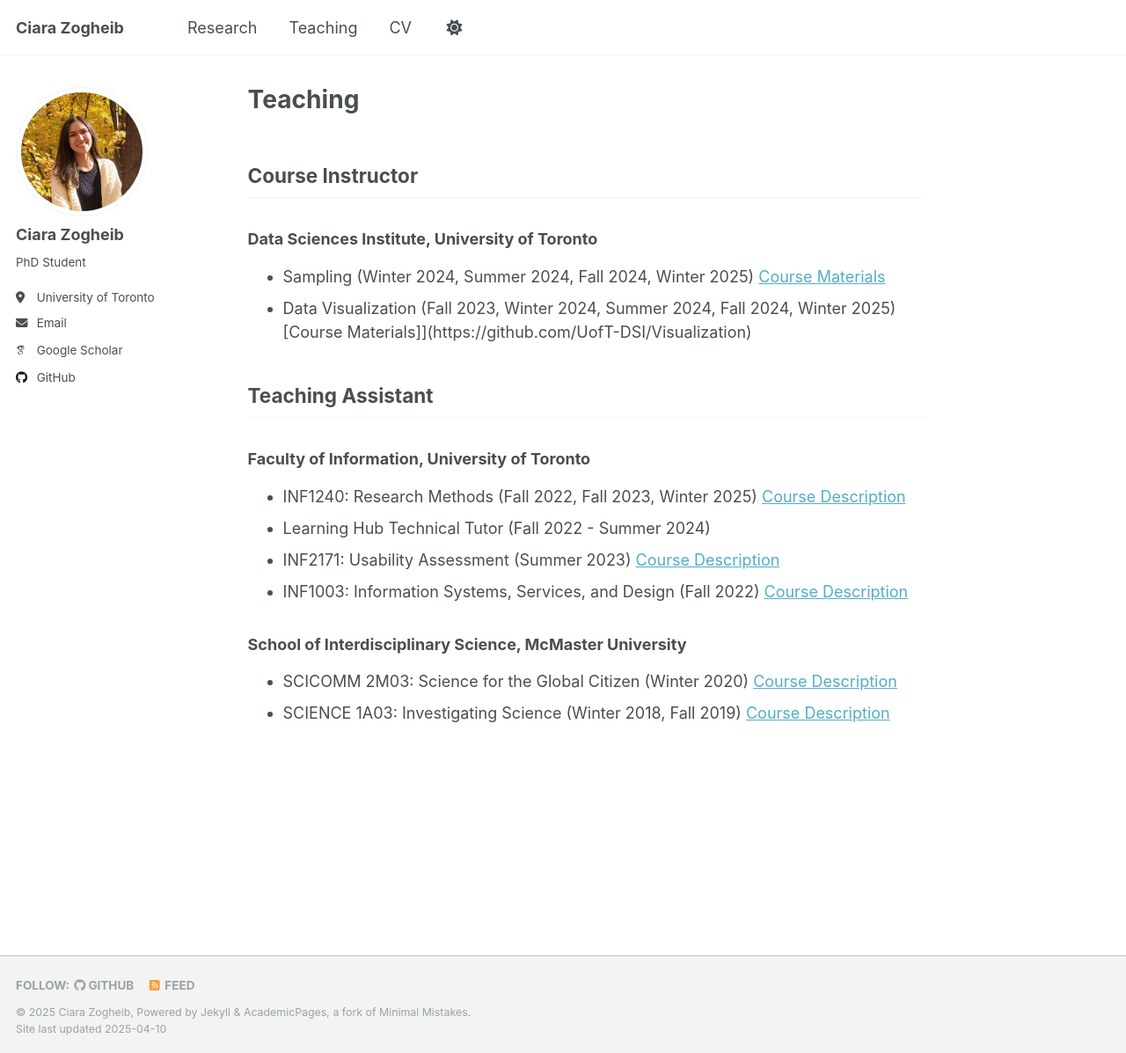
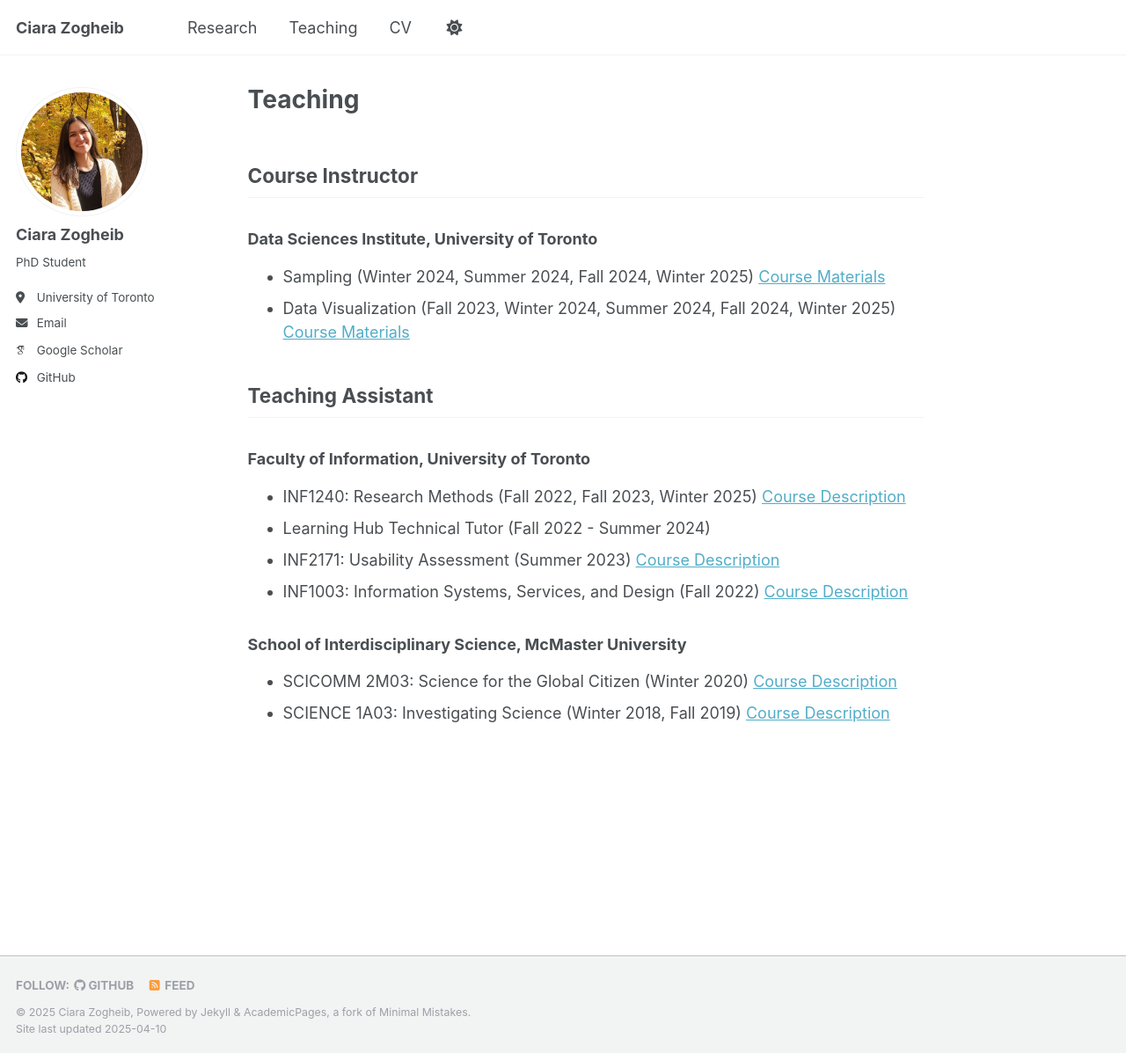
Before and after one commit to zogheibc/zogheibc.github.io, a Jekyll site: the page built from _pages/teaching.md, in a window 1280 px wide and 1197 px high. Shown: the whole window at 88% size. Built offline with Jekyll 4.4.1, drawn with Linux system fonts in a browser that asks for light colours; some web fonts are replaced.

Commit message:
Update teaching.md

```diff
--- a/_pages/teaching.md
+++ b/_pages/teaching.md
@@ -12,7 +12,7 @@ redirect_from:
 ### Data Sciences Institute, University of Toronto
 
 - Sampling (Winter 2024, Summer 2024, Fall 2024, Winter 2025) [Course Materials](https://github.com/UofT-DSI/sampling)
-- Data Visualization (Fall 2023, Winter 2024, Summer 2024, Fall 2024, Winter 2025) [Course Materials]](https://github.com/UofT-DSI/Visualization)
+- Data Visualization (Fall 2023, Winter 2024, Summer 2024, Fall 2024, Winter 2025) [Course Materials](https://github.com/UofT-DSI/Visualization)
 
 
 ## Teaching Assistant
```
